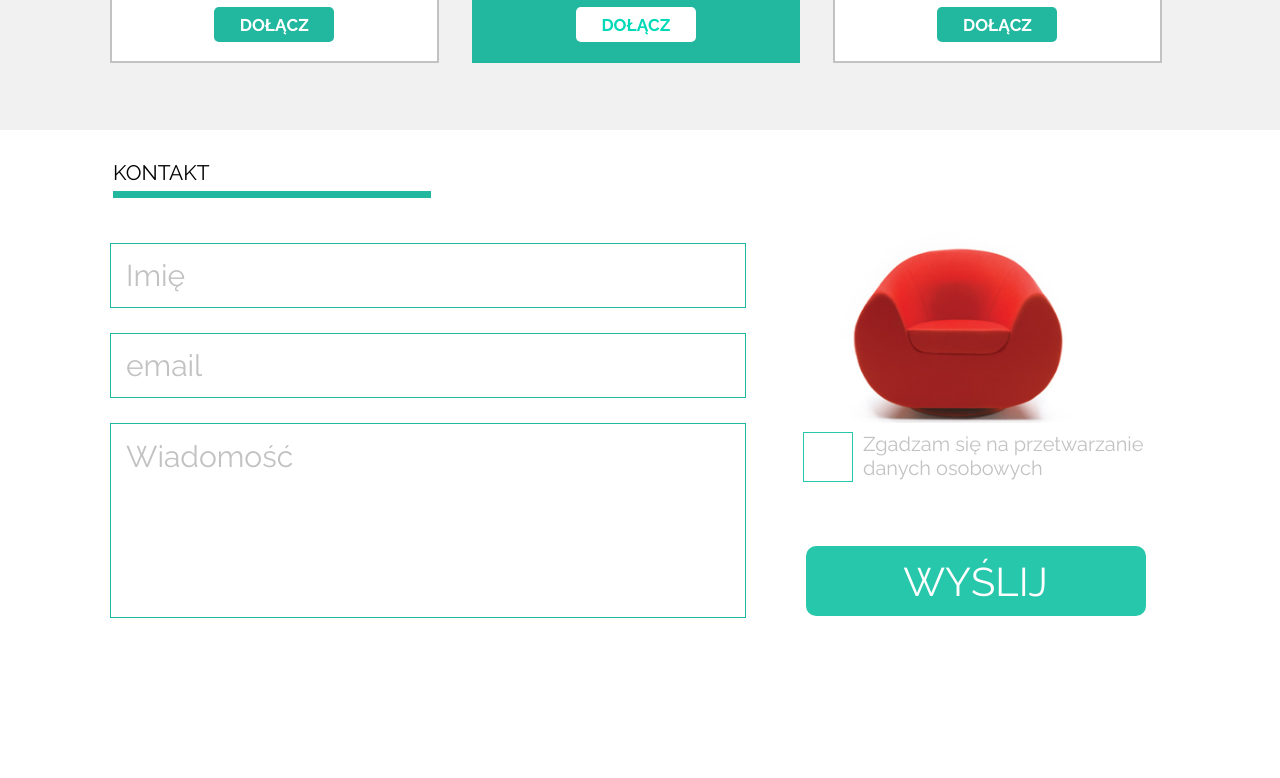
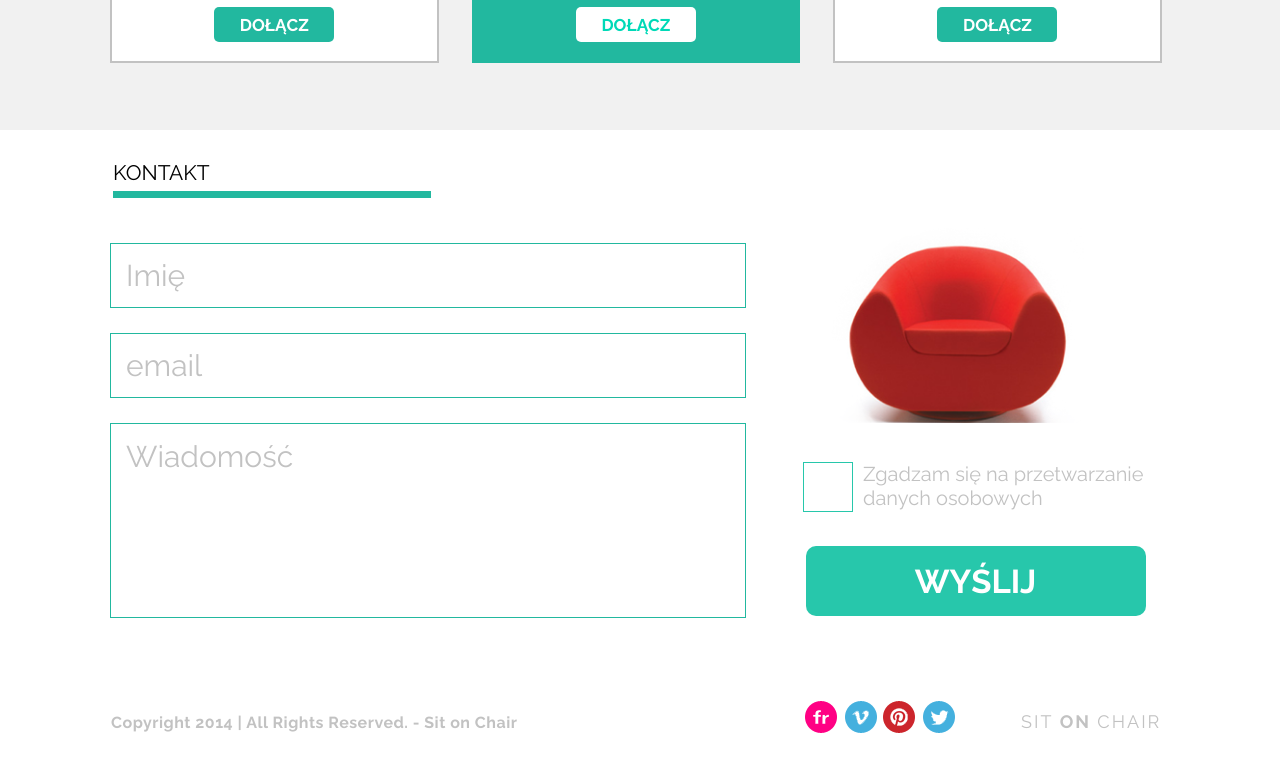
Before and after one commit to BartlomiejDarocha/SitOnHair, a plain HTML site: page index.html in a window 1280 px wide. Shown: the part 1490-2268 px from the top of the page. Before the commit the page ends 2140 px from the top, so only its background shows below. Drawn offline with Linux system fonts and the light colour scheme.

Commit message:
fotter done

```diff
--- a/index.html
+++ b/index.html
@@ -163,10 +163,22 @@
 
             </div>
         </form>
+    <footer class="wrapper">
+        <div class="footer-left-side">
+            <p>Copyright 2014 | All Rights Reserved. - Sit on Chair</p>
+        </div>
+        <div class="footer-right-side">
+            <div class="footer-right-side-icons">
+                    <img src="images/flickr.png">
+                    <img src="images/vimeo.png">
+                    <img src="images/pinterest.png">
+                    <img src="images/twitter.png">
+            </div>
+            <div class="footer-right-side-rightText">
+                    <p>Sit<span> On </span>Chair</p>
+            </div>
 
-
-    </section>
-    <section></section>
-    <footer></footer>
+        </div>
+    </footer>
 </body>
 </html>
--- a/style/style.css
+++ b/style/style.css
@@ -542,7 +542,7 @@ header{
     background-color: #fff;
     background-image: url("../images/red_chair.png");
     background-repeat: no-repeat;
-    background-size: contain;
+    background-size: 60%;
     background-position: center;
 }
 
@@ -561,6 +561,7 @@ header{
     width: 48px;
     position: absolute;
     cursor: pointer;
+    margin-top: 30px;
 }
 .section-tree-rightside-checkbox label{
     display: block;
@@ -571,6 +572,7 @@ header{
     padding-right: 20px;
     cursor: pointer;
     color: #C2C2C2;
+    margin-top: 30px;
 }
 .section-tree-rightside-checkbox label::before,.section-tree-rightside-checkbox label::after{
     position: absolute;
@@ -606,10 +608,62 @@ header{
     height: 70px;
     width: 340px;
     text-transform: uppercase;
-    font-size: 40px;
+    font-size: 33px;
+    font-weight: 700;
     border-radius: 10px;
     margin-left: 35px;
     margin-top: 24px;
     color: #FFF;
     border: none;
 }
+/*//////////////////////FOTTER///////////////////////////////////////////
+////////////////////////////////////////////////////////////////////////
+///////////////////////////////////////////////////*/
+footer{
+    display: flex;
+}
+
+.footer-left-side{
+    margin-top: 90px;
+    width: 65%;
+    padding-top: 5px;
+    padding-left: 1px;
+    height: 70px;
+}
+.footer-left-side p{
+    font-weight: 600;
+    color: #C2C2C2;
+    font-size: 16px;
+    letter-spacing: .5px;
+}
+/*/////////////////////////////////////////////////////////////////////*/
+
+.footer-right-side{
+    display: flex;
+    margin-top: 70px;
+    width: 35%;
+    padding-top: 1px;
+    padding-right: 1px;
+    height: 90px;
+}
+.footer-right-side-icons {
+    padding-top: 10px;
+    padding-left: 5px;
+    width: 60%;
+}
+.footer-right-side-rightText{
+
+    padding-top: 22px;
+    width: 40%;
+}
+.footer-right-side-rightText p{
+    text-transform: uppercase;
+    font-size: 18px;
+    font-weight: 500;
+    letter-spacing: 2px;
+    color: #C2C2C2;
+}
+.footer-right-side-rightText span{
+    font-weight: 700;
+
+}
```
